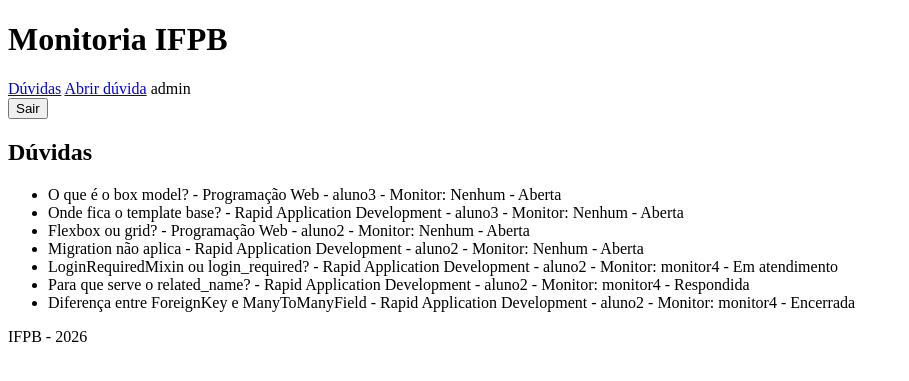
After one commit to franciscovmn/radMonitoria, a Django app: page / in a window 1280 px wide. The commit adds this page. Shown: the top 381 px of the page, without its empty margins (0-909 px from the left). Run offline with Django 5.2, Linux system fonts and the light colour scheme; a user stored in the database is signed in; data comes from the database, SQL or seed files in the repository.

Commit message:
Adiciona a lista de dúvidas por papel

```diff
--- a/config/settings.py
+++ b/config/settings.py
@@ -123,5 +123,5 @@ STATIC_URL = 'static/'
 DEFAULT_AUTO_FIELD = 'django.db.models.BigAutoField'
 
 LOGIN_URL = 'login'
-LOGIN_REDIRECT_URL = 'duvidas:nova'
+LOGIN_REDIRECT_URL = 'duvidas:lista'
 LOGOUT_REDIRECT_URL = 'login'
--- a/duvidas/models.py
+++ b/duvidas/models.py
@@ -1,6 +1,7 @@
 from django.conf import settings
 from django.core.exceptions import ValidationError
 from django.db import models
+from django.db.models import Q
 
 
 class Disciplina(models.Model):
@@ -18,6 +19,15 @@ class Disciplina(models.Model):
 
     def __str__(self):
         return f"{self.codigo} - {self.nome}"
+
+
+class DuvidaQuerySet(models.QuerySet):
+    def visiveis_para(self, usuario):
+        if usuario.has_perm("duvidas.ver_todas_duvidas"):
+            return self
+        return self.filter(
+            Q(autor=usuario) | Q(disciplina__monitores=usuario)
+        ).distinct()
 
 
 class Duvida(models.Model):
@@ -54,6 +64,8 @@ class Duvida(models.Model):
     )
     criada_em = models.DateTimeField("aberta em", auto_now_add=True)
     atualizada_em = models.DateTimeField("atualizada em", auto_now=True)
+
+    objects = DuvidaQuerySet.as_manager()
 
     class Meta:
         ordering = ["-criada_em"]
--- /dev/null
+++ b/duvidas/templates/duvidas/lista.html
@@ -0,0 +1,20 @@
+{% extends "base.html" %}
+
+{% block titulo %}Dúvidas - {{ block.super }}{% endblock %}
+
+{% block conteudo %}
+  <h2>Dúvidas</h2>
+
+  <ul>
+    {% for duvida in duvidas %}
+      <li>
+        {{ duvida.titulo }} - {{ duvida.disciplina.nome }} -
+        {{ duvida.autor.username }} -
+        Monitor: {{ duvida.monitor.username|default:"Nenhum" }} -
+        {{ duvida.get_situacao_display }}
+      </li>
+    {% empty %}
+      <li>Nenhuma dúvida encontrada.</li>
+    {% endfor %}
+  </ul>
+{% endblock %}
--- a/duvidas/urls.py
+++ b/duvidas/urls.py
@@ -5,5 +5,6 @@ from . import views
 app_name = "duvidas"
 
 urlpatterns = [
+    path("", views.DuvidaListView.as_view(), name="lista"),
     path("duvidas/nova/", views.DuvidaCreateView.as_view(), name="nova"),
 ]
--- a/duvidas/views.py
+++ b/duvidas/views.py
@@ -3,7 +3,7 @@ from django.contrib.auth.forms import UserCreationForm
 from django.contrib.auth.mixins import LoginRequiredMixin
 from django.contrib.auth.models import Group
 from django.urls import reverse_lazy
-from django.views.generic import CreateView
+from django.views.generic import CreateView, ListView
 
 from .forms import DuvidaForm
 from .models import Disciplina, Duvida
@@ -25,7 +25,7 @@ class CadastroView(CreateView):
 class DuvidaCreateView(LoginRequiredMixin, CreateView):
     form_class = DuvidaForm
     template_name = "duvidas/nova.html"
-    success_url = reverse_lazy("duvidas:nova")
+    success_url = reverse_lazy("duvidas:lista")
 
     def get_disciplina(self):
         return Disciplina.objects.filter(
@@ -46,3 +46,14 @@ class DuvidaCreateView(LoginRequiredMixin, CreateView):
         form.instance.situacao = Duvida.Situacao.ABERTA
         messages.success(self.request, "Dúvida aberta.")
         return super().form_valid(form)
+
+
+class DuvidaListView(LoginRequiredMixin, ListView):
+    model = Duvida
+    template_name = "duvidas/lista.html"
+    context_object_name = "duvidas"
+
+    def get_queryset(self):
+        return Duvida.objects.visiveis_para(self.request.user).select_related(
+            "disciplina", "autor", "monitor"
+        )
--- a/templates/base.html
+++ b/templates/base.html
@@ -10,6 +10,7 @@
 
     <nav>
       {% if user.is_authenticated %}
+        <a href="{% url 'duvidas:lista' %}">Dúvidas</a>
         <a href="{% url 'duvidas:nova' %}">Abrir dúvida</a>
         <span>{{ user.username }}</span>
         <form action="{% url 'logout' %}" method="post">
```
